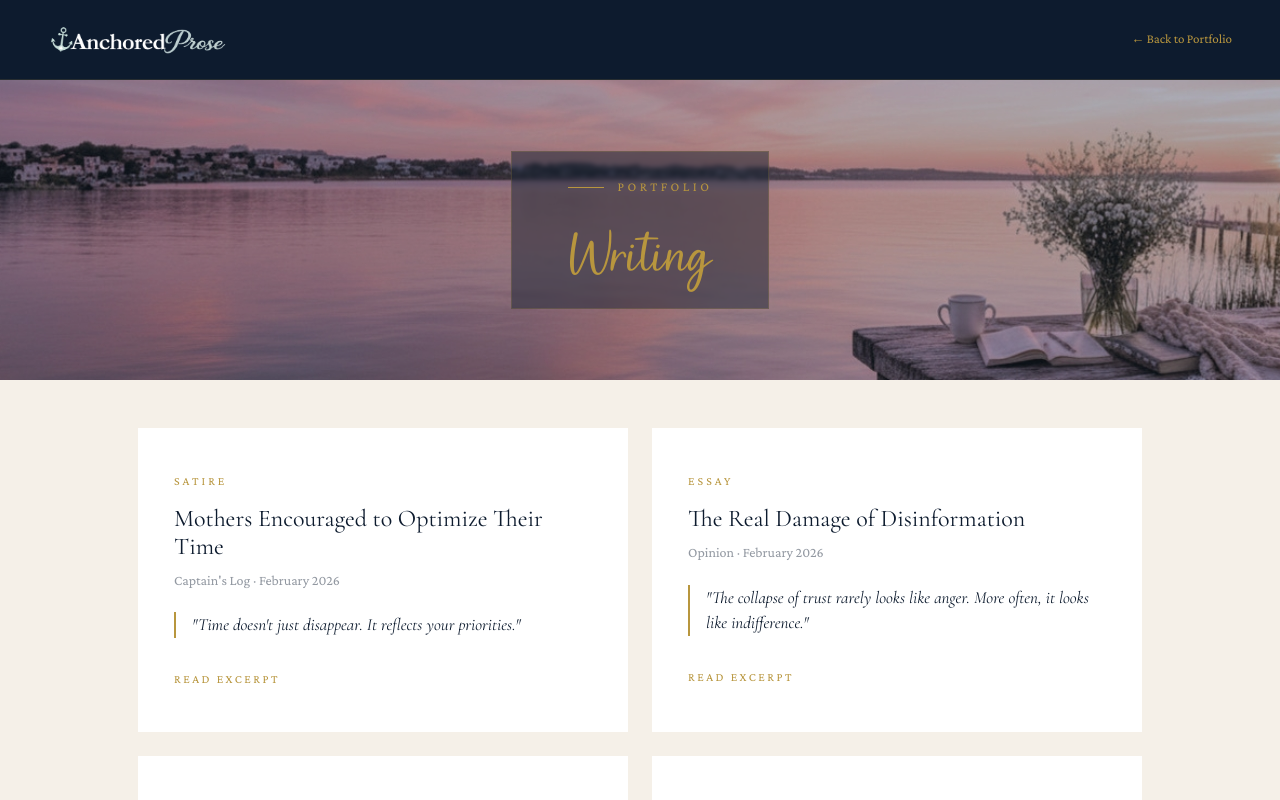
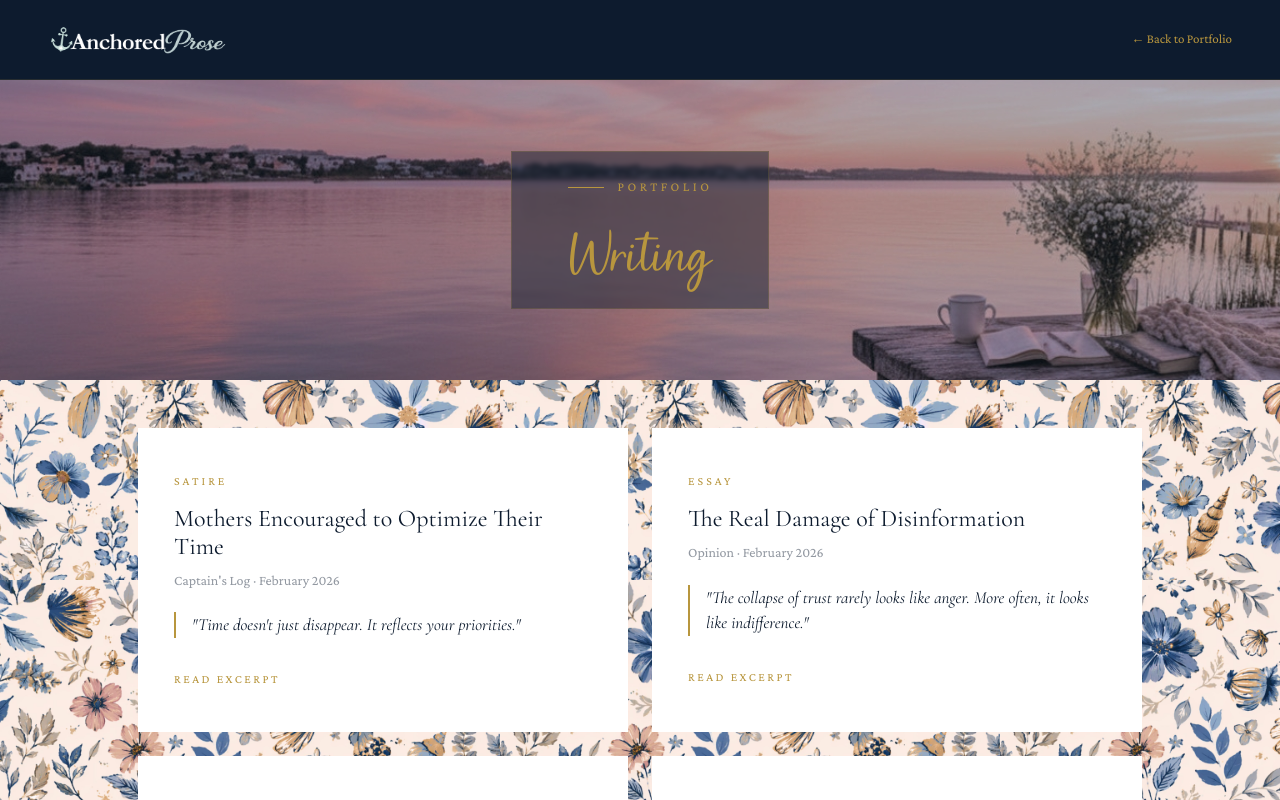
Before and after one commit to jmelnickmacdonald/anchoredprose, a Next.js app: page /portfolio/writing in a window 1280 px wide. Shown: the top 800 px of the page. Built offline with nearby package versions, Linux system fonts and the light colour scheme.

Commit message:
Update page.js

```diff
--- a/src/app/portfolio/writing/page.js
+++ b/src/app/portfolio/writing/page.js
@@ -54,7 +54,7 @@ const PIECES = [
 export default function WritingPage() {
   const [expanded, setExpanded] = useState(null)
   return (
-    <div className="subpage">
+    <div className="subpage" style={{ backgroundImage: "url('/creamseashellfloral.jpg')", backgroundSize: "600px" }} style={{ backgroundImage: "url('/creamseashellfloral.jpg')", backgroundSize: '500px', backgroundBlendMode: 'normal' }}>
       <nav className="subpage-nav">
         <a href="/" className="logo"><Image src="/logo.png" alt="Anchored Prose" width={200} height={50} style={{ height: 46, width: 'auto' }} /></a>
         <a href="/#portfolio" className="back-link">← Back to Portfolio</a>
```
